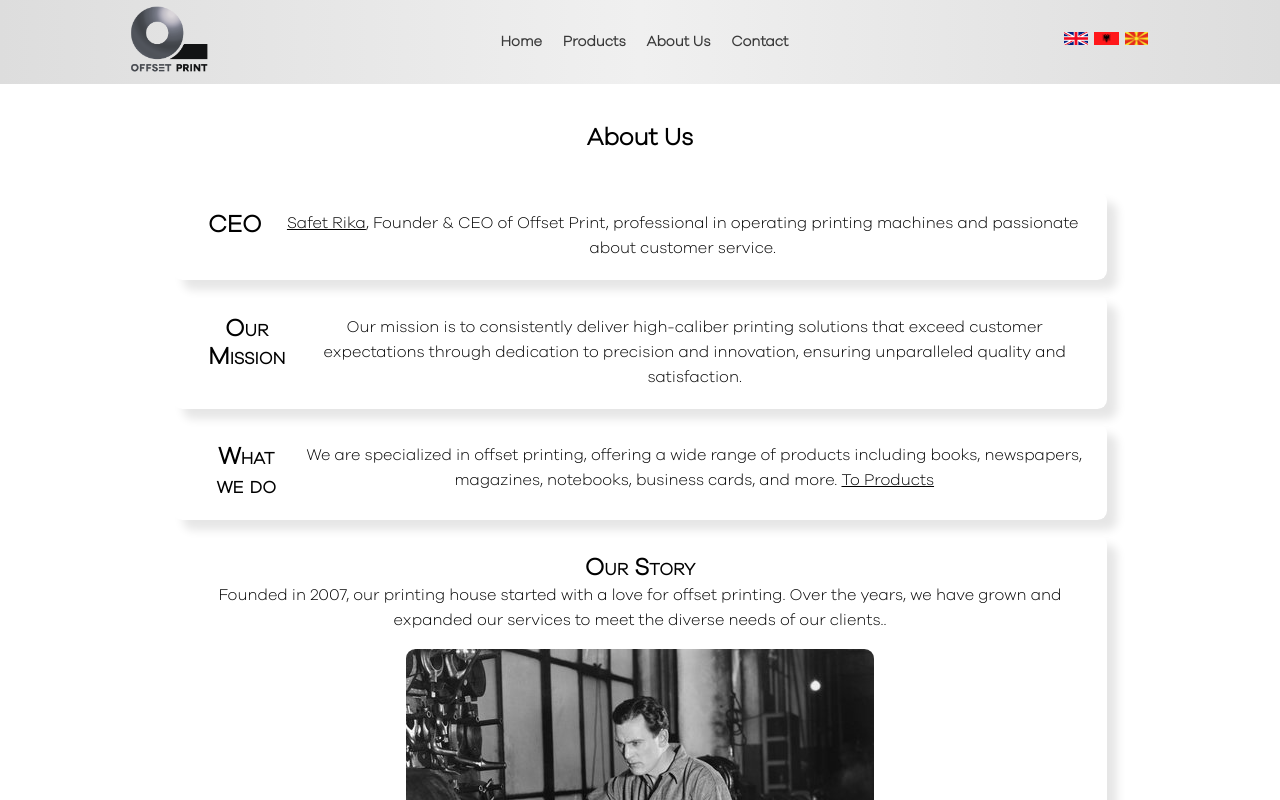
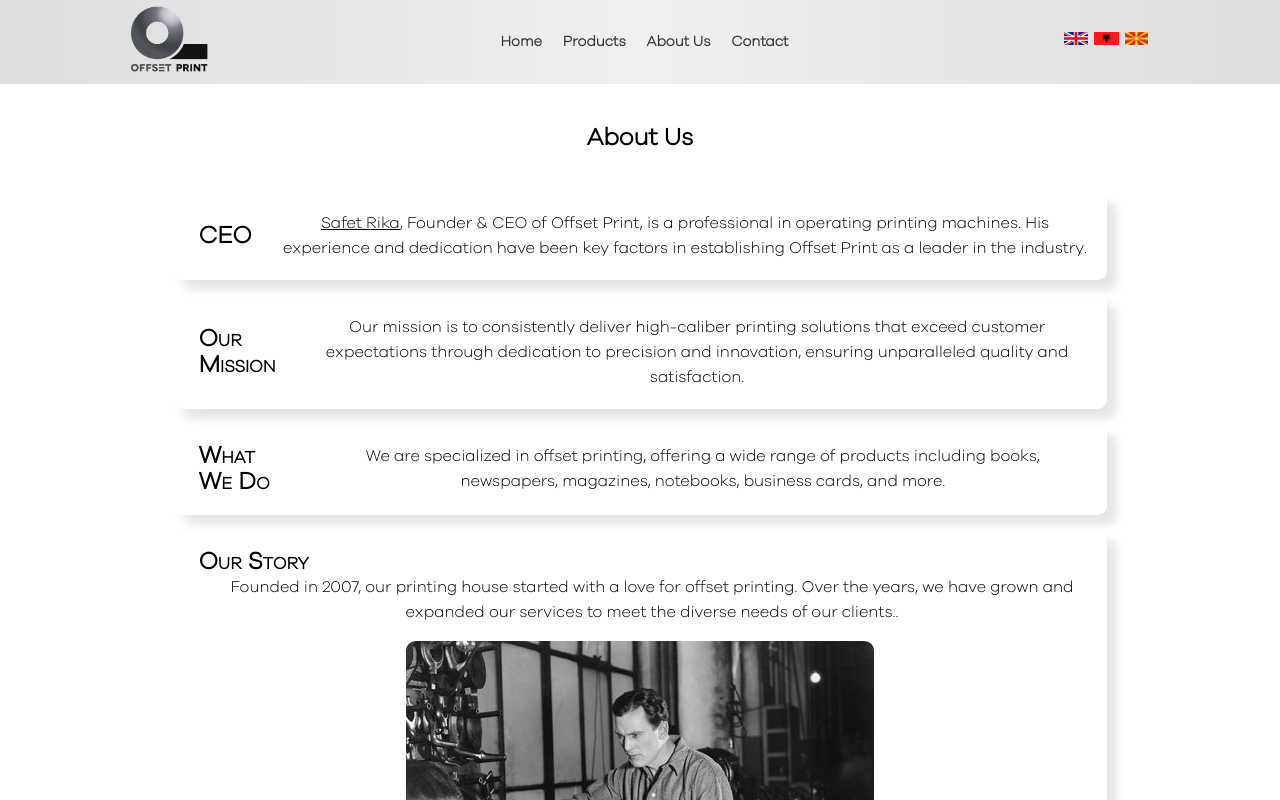
Before and after one commit to artianRika/OffsetPrint-Web, a React (Create React App) app in the folder offset_print/: page /about-us in a window 1280 px wide. Shown: the top 800 px of the page. Built offline with nearby package versions, Linux system fonts and the light colour scheme.

Commit message:
feat: translation done, some ui improvements

```diff
--- a/offset_print/src/Components/AboutUs.js
+++ b/offset_print/src/Components/AboutUs.js
@@ -2,19 +2,21 @@ import "./AboutUs.css"
 import Blog from "./Blog";
 import Footer from "./Footer";
 import oldPhoto from "../oldFctory.jpg"
+import {useTranslation} from "react-i18next";
 
 const AboutUs = () => {
+    const {t} = useTranslation()
     return(
 
         <div className={"aboutUs"}>
 
-            <h2 id={"aboutUsHeading"}>About Us</h2>
+            <h2 id={"aboutUsHeading"}>{t('about_us.aboutUs')}</h2>
 
             <div className={"blogContainer"}>
-                <Blog className={"blog"} title={"CEO"} textContent={"<a href='https://mk.linkedin.com/in/safet-rika-a2834bb'>Safet Rika</a>, Founder & CEO of Offset Print, professional in operating printing machines and passionate about customer service."}/>
-                <Blog className={"blog"} title={"Our Mission"} textContent={"Our mission is to consistently deliver high-caliber printing solutions that exceed customer expectations through dedication to precision and innovation, ensuring unparalleled quality and satisfaction."}/>
-                <Blog className={"blog"} title={"What we do"} textContent={"We are specialized in offset printing, offering a wide range of products including books, newspapers, magazines, notebooks, business cards, and more. <a href='Products.js'>To Products</a>"}/>
-                <Blog className={"blog"} hasImage={true} image={oldPhoto} title={"Our Story"} textContent={"Founded in 2007, our printing house started with a love for offset printing. Over the years, we have grown and expanded our services to meet the diverse needs of our clients..\n"}/>
+                <Blog className={"blog"} title={t('about_us.ceo')} textContent={`<a href='https://mk.linkedin.com/in/safet-rika-a2834bb'>Safet Rika</a>, `+ t('about_us.ceoTextContent')}/>
+                <Blog className={"blog"} title={t('about_us.ourMission')} textContent={t('about_us.ourMissionTextContent')}/>
+                <Blog className={"blog"} title={t('about_us.whatWeDo')} textContent={t('about_us.whatWeDoTextContent')}/>
+                <Blog className={"blog"} hasImage={true} image={oldPhoto} title={t('about_us.ourStory')} textContent={t('about_us.ourStoryTextContent')}/>
             </div>
 
             <Footer/>
--- a/offset_print/src/Components/Blog.css
+++ b/offset_print/src/Components/Blog.css
@@ -27,7 +27,14 @@
 }
 
 #blogTitle {
+    text-align: left;
     font-variant: small-caps;
-    margin: 0 1rem;
-    line-height: 1.2;
+    margin: 0 .4rem;
+    align-self: center;
+    line-height: 1.1;
 }
+
+.blogTextContent{
+    margin-left: 1.5rem;
+    align-self: center;
+}
--- a/offset_print/src/Components/Blog.js
+++ b/offset_print/src/Components/Blog.js
@@ -9,14 +9,14 @@ const Blog = (props) =>{
                 {props.hasImage ? (
                         <div className={"blogImageContainer "}>
                             <h2 id={"blogTitle"}>{props.title}</h2>
-                            <div dangerouslySetInnerHTML={{__html: props.textContent}}/>
+                            <div className={"blogTextContent"} dangerouslySetInnerHTML={{__html: props.textContent}}/>
                             <img className={"blogImage"} src={props.image}/>
                         </div>
                     )
                     : (
                         <>
                             <h2 id={"blogTitle"}>{props.title}</h2>
-                             <div dangerouslySetInnerHTML={{__html: props.textContent}}/>
+                             <div className={"blogTextContent"} dangerouslySetInnerHTML={{__html: props.textContent}}/>
                         </>
                     )
                 }
--- a/offset_print/src/Components/Products.js
+++ b/offset_print/src/Components/Products.js
@@ -24,7 +24,7 @@ const Products = () => {
 
     return(
         <div className={"products"}>
-            <h2>Products</h2>
+            <h2>{t('products.products')}</h2>
 
         <div className={"productsContainer"}>
             <Product title={t('products.books')}
--- a/offset_print/src/translations/en/global.json
+++ b/offset_print/src/translations/en/global.json
@@ -43,6 +43,17 @@
     "pensDescription": "High-quality, customizable pens for everyday use. Ideal for branding, promotions, and corporate gifts.",
     "lightersDescription": "Reliable and customizable lighters. Ideal for promotional giveaways and everyday use."
   },
+  "about_us": {
+    "aboutUs": "About Us",
+    "ceo": "CEO",
+    "ourMission": "Our Mission",
+    "whatWeDo": "What We Do",
+    "ourStory": "Our Story",
+    "ceoTextContent": "Founder & CEO of Offset Print, is a professional in operating printing machines. His experience and dedication have been key factors in establishing Offset Print as a leader in the industry.",
+    "ourMissionTextContent": "Our mission is to consistently deliver high-caliber printing solutions that exceed customer expectations through dedication to precision and innovation, ensuring unparalleled quality and satisfaction.",
+    "whatWeDoTextContent": "We are specialized in offset printing, offering a wide range of products including books, newspapers, magazines, notebooks, business cards, and more.",
+    "ourStoryTextContent": "Founded in 2007, our printing house started with a love for offset printing. Over the years, we have grown and expanded our services to meet the diverse needs of our clients.."
+  },
   "contact": {
     "getInTouch": "Get in touch",
     "businessHours": "Business Hours",
--- a/offset_print/src/translations/mk/global.json
+++ b/offset_print/src/translations/mk/global.json
@@ -44,6 +44,17 @@
     "lightersDescription": "Сигурни и прилагодливи запалки. Идеални за промотивни подароци и секојдневна употреба."
 
   },
+  "about_us": {
+    "aboutUs": "За Нас",
+    "ceo": "Извршен директор",
+    "ourMission": "Нашата Мисија",
+    "whatWeDo": "Што Правиме",
+    "ourStory": "Нашата Приказна",
+    "ceoTextContent": "Основач и Генерален директор на Offset Print, е професионалец во управување со машини за печатење. Неговото искуство и посветеност беа клучни фактори во воспоставувањето на Offset Print како лидер во индустријата.",
+    "ourMissionTextContent": "Нашата мисија е постојано да доставуваме висококалибарни печатни решенија кои ги надминуваат очекувањата на клиентите преку посветеност на прецизност и иновација, обезбедувајќи неспоредлив квалитет и задоволство.",
+    "whatWeDoTextContent": "Ние сме специјализирани во офсет печатење, нудејќи широк спектар на производи вклучувајќи книги, весници, списанија, тетратки, визит-карти и многу повеќе.",
+    "ourStoryTextContent": "Основана во 2007 година, нашата печатница започна со љубов кон офсет печатењето. Со текот на годините, ние растевме и ги проширивме нашите услуги за да ги задоволиме различните потреби на нашите клиенти."
+  },
   "contact": {
     "getInTouch": "Контактирајте не",
     "businessHours": "Работно време",
--- a/offset_print/src/translations/sq/global.json
+++ b/offset_print/src/translations/sq/global.json
@@ -44,6 +44,17 @@
     "lightersDescription": "Çakmakë të besueshme dhe të personalizueshme. Ideale për dhurata promovuese dhe përdorim të përditshëm."
 
   },
+  "about_us": {
+    "aboutUs": "Rreth Nesh",
+    "ceo": "Drejtori Ekzekutiv",
+    "ourMission": "Misioni Ynë",
+    "whatWeDo": "Çfarë Bëjmë",
+    "ourStory": "Historia Jonë",
+    "ceoTextContent": "Themelues dhe Drejtor Ekzekutiv i Offset Print, është një profesionist në operimin e makinave të shtypit. Përvoja dhe përkushtimi i tij kanë qenë faktorë kyç në vendosjen e Offset Print si lider në industri.",
+    "ourMissionTextContent": "Misioni ynë është të ofrojmë vazhdimisht zgjidhje të shtypit me kalibër të lartë që tejkalojnë pritjet e klientëve përmes përkushtimit ndaj precizitetit dhe inovacionit, duke siguruar cilësi dhe kënaqësi të pakrahasueshme.",
+    "whatWeDoTextContent": "Ne jemi të specializuar në shtypjen ofset, duke ofruar një gamë të gjerë produktesh përfshirë libra, gazeta, revista, fletore, kartëvizita dhe më shumë.",
+    "ourStoryTextContent": "E themeluar në vitin 2007, shtypshkronja jonë filloi me një dashuri për shtypjen ofset. Gjatë viteve, ne jemi rritur dhe kemi zgjeruar shërbimet tona për të përmbushur nevojat e ndryshme të klientëve tanë."
+  },
   "contact": {
     "getInTouch": "Kontaktoni",
     "businessHours": "Orari i punës",
```
